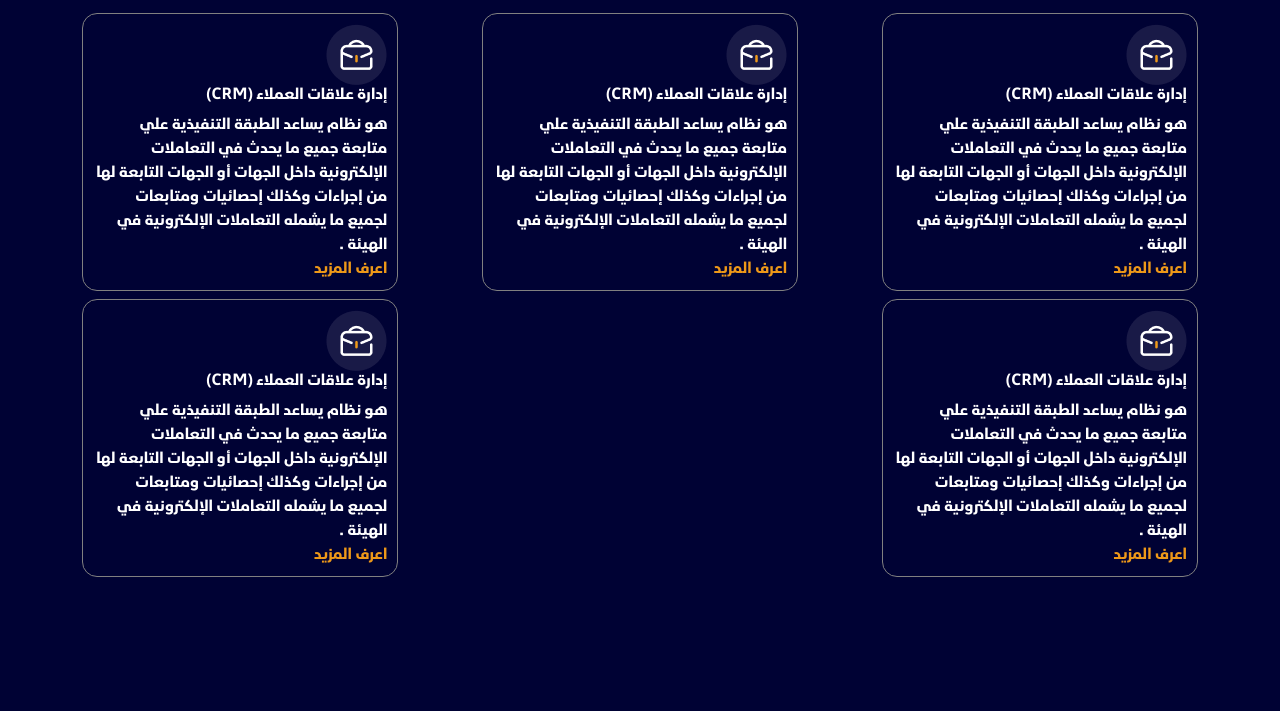
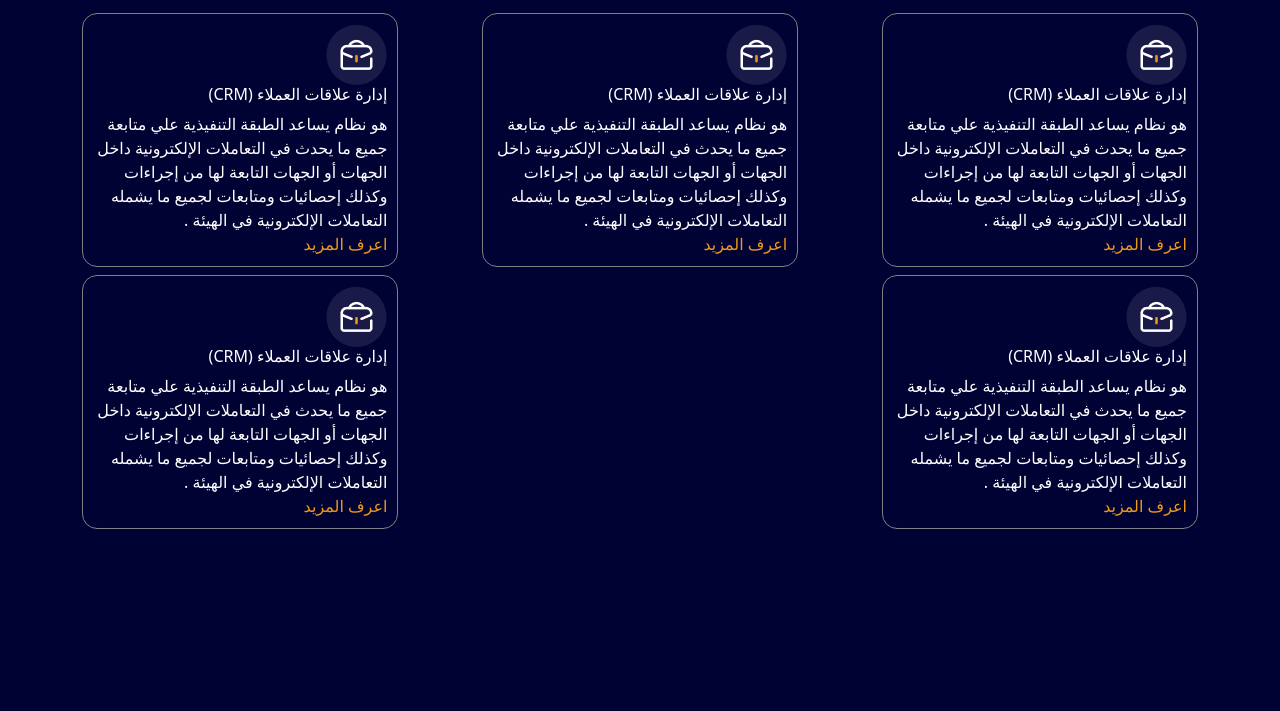
Before and after one commit to KyrilosNasr/UI-Tasks, a plain HTML site: page products/index.html in a window 1280 px wide. Shown: the part 89-800 px from the top of the page. Drawn offline with nearby package versions, Linux system fonts and the light colour scheme.

Commit message:
[FIX]:fixed font issue

```diff
--- /dev/null
+++ b/products/fonts/Shubbak/font-bold.css
@@ -0,0 +1,8 @@
+@font-face {
+  font-family: "Shubbak-bold";
+  src: local("Shubbak"), local("Shubbak-W05"),
+    url("Shubbak-Bold.ttf") format("truetype");
+
+  font-weight: 700;
+  font-style: normal;
+}
--- /dev/null
+++ b/products/fonts/Shubbak/font-regular.css
@@ -0,0 +1,8 @@
+@font-face {
+    font-family: 'Shubbak-regular';
+    src: local('Shubbak-regular'), local('Shubbak-W05-regular')
+        url('Shubbak-Regular.ttf') format('truetype');
+
+    font-weight: 700;
+    font-style: normal;
+  }
--- a/products/style.css
+++ b/products/style.css
@@ -1,10 +1,11 @@
-@import url("./fonts/Shubbak/font.css");
+@import url("./fonts/Shubbak/font-bold.css");
+@import url("./fonts/Shubbak/font-regular.css");
 body {
   margin: 0;
   padding: 0;
   background-color: #000234;
   color: white;
-  font-family: "Shubbak";
+  font-family: "Shubbak-regular" regular;
 }
 
 .title h2 {
```
